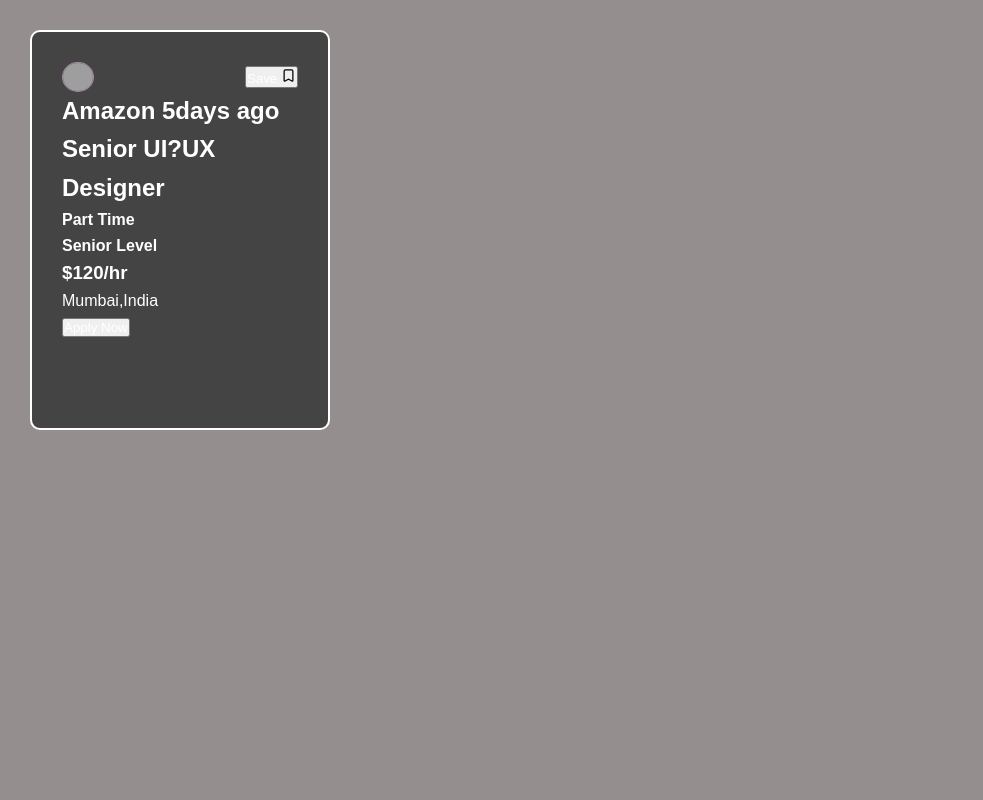
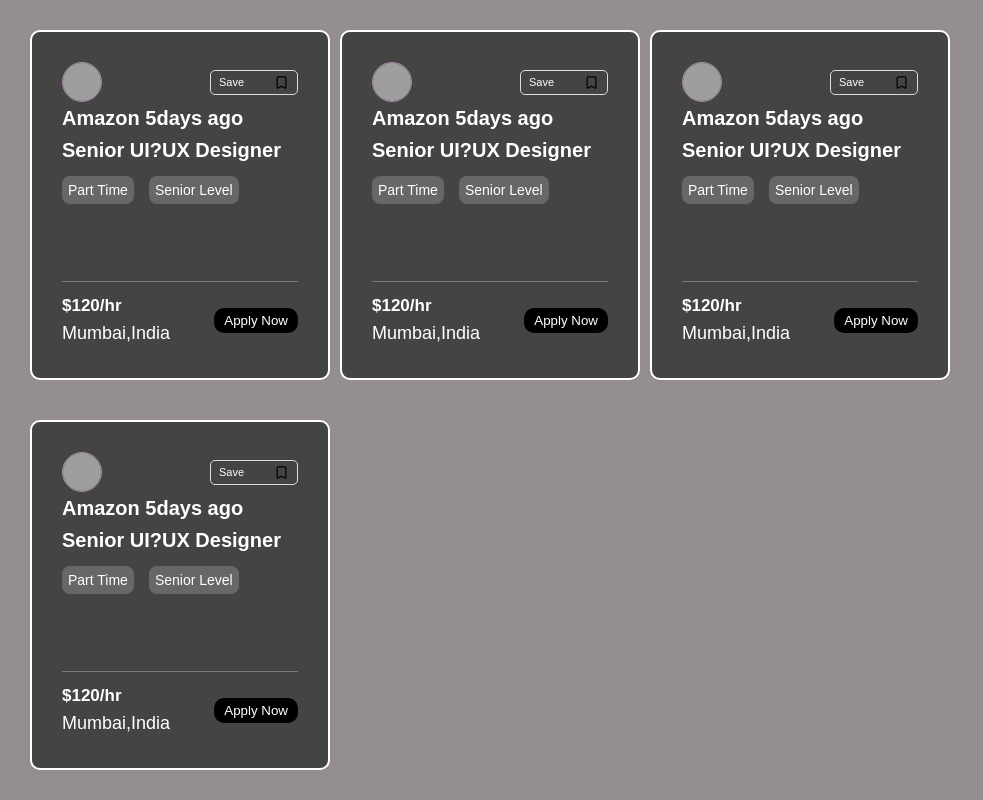
Before and after one commit to sumitsingh7973/MERN-journey, a React (Vite) app in the folder react-journey/react-app/: page / in a window 1280 px wide. Shown: the whole page, without its empty margins (0-983 px from the left). Built offline with nearby package versions, Linux system fonts and the light colour scheme; grey boxes are pictures that could not be loaded.

Commit message:
'updated-files'

```diff
--- a/react-journey/react-app/src/App.jsx
+++ b/react-journey/react-app/src/App.jsx
@@ -6,18 +6,89 @@
       <div className="parent">
 
         <div className="card">
-          <div className="top">
+        <div>
+            <div className="top">
             <img src="https://1000logos.net/wp-content/uploads/2016/10/Amazon-logo-meaning.jpg" alt="" />
            <button>Save <Bookmark size={15} color="black" /></button>
           </div>
           <div className="center">
             <h2>Amazon <span>5days ago</span></h2>
             <h2>Senior UI?UX Designer</h2>
-            <div>
+            <div className='tag'>
               <h4>Part Time</h4>
               <h4>Senior Level</h4>
             </div>
           </div>
+        </div>
+          <div className="bottom">
+              <div>
+                <h3>$120/hr</h3>
+                <p>Mumbai,India</p>
+              </div>
+              <button>Apply Now</button>
+          </div>
+        </div>
+        <div className="card">
+        <div>
+            <div className="top">
+            <img src="https://1000logos.net/wp-content/uploads/2016/10/Amazon-logo-meaning.jpg" alt="" />
+           <button>Save <Bookmark size={15} color="black" /></button>
+          </div>
+          <div className="center">
+            <h2>Amazon <span>5days ago</span></h2>
+            <h2>Senior UI?UX Designer</h2>
+            <div className='tag'>
+              <h4>Part Time</h4>
+              <h4>Senior Level</h4>
+            </div>
+          </div>
+        </div>
+          <div className="bottom">
+              <div>
+                <h3>$120/hr</h3>
+                <p>Mumbai,India</p>
+              </div>
+              <button>Apply Now</button>
+          </div>
+        </div>
+        <div className="card">
+        <div>
+            <div className="top">
+            <img src="https://1000logos.net/wp-content/uploads/2016/10/Amazon-logo-meaning.jpg" alt="" />
+           <button>Save <Bookmark size={15} color="black" /></button>
+          </div>
+          <div className="center">
+            <h2>Amazon <span>5days ago</span></h2>
+            <h2>Senior UI?UX Designer</h2>
+            <div className='tag'>
+              <h4>Part Time</h4>
+              <h4>Senior Level</h4>
+            </div>
+          </div>
+        </div>
+          <div className="bottom">
+              <div>
+                <h3>$120/hr</h3>
+                <p>Mumbai,India</p>
+              </div>
+              <button>Apply Now</button>
+          </div>
+        </div>
+        <div className="card">
+        <div>
+            <div className="top">
+            <img src="https://1000logos.net/wp-content/uploads/2016/10/Amazon-logo-meaning.jpg" alt="" />
+           <button>Save <Bookmark size={15} color="black" /></button>
+          </div>
+          <div className="center">
+            <h2>Amazon <span>5days ago</span></h2>
+            <h2>Senior UI?UX Designer</h2>
+            <div className='tag'>
+              <h4>Part Time</h4>
+              <h4>Senior Level</h4>
+            </div>
+          </div>
+        </div>
           <div className="bottom">
               <div>
                 <h3>$120/hr</h3>
--- a/react-journey/react-app/src/index.css
+++ b/react-journey/react-app/src/index.css
@@ -17,15 +17,22 @@
     width: 100%;
     background-color: #958e8e;
     padding: 30px;
+    display: flex;
+    flex-wrap: wrap;
+    gap: 10px;
 }
 
 .card {
-    height: 400px;
+    display: flex;
+    flex-direction: column;
+    justify-content: space-between;
+    height: 350px;
     width: 300px;
     border: 2px solid white;
     border-radius: 10px;
     background-color: rgb(68, 68, 68);
     padding: 30px;
+    margin-bottom: 30px;
 }
 
 .card .top {
@@ -34,12 +41,80 @@
     justify-content: space-between;
 }
 
-
-
 .top img {
-    height: 30px;
-    width: 32px;
+    height: 40px;
+    width: 40px;
     border-radius: 50%;
     border: 1px solid #dada;
     padding: 32;
 }
+
+.top button{
+    display: flex;
+    align-items: center;
+    border: 1px solid #dadada;
+    padding: 4px 8px;
+    font-size: 11px;
+    border-radius: 5px;
+    gap: 30px;
+    color:#fefafa;
+    background-color: transparent;
+}
+
+
+.center h3{
+    font-size: 17px;
+    font-weight: 500;
+}
+
+.center h3 span{
+    font-size: 9px;
+    font-weight: 400;
+    color: #958e8e;
+}
+
+.center h2{
+    font-size: 20px
+}
+
+.center .tag{
+    display: flex;
+    gap: 15px;
+    margin-top: 10px;
+}
+
+.center .tag h4{
+    font-size: 14px;
+    background-color: rgb(104, 102, 102);
+    color: white;
+    padding: 3px 6px;
+    font-weight: 400;
+    border-radius: 8px;
+}
+
+.bottom{
+    display: flex;
+    align-items: center;
+    justify-content: space-between;
+    border-top: 1.5px solid #7f7676;
+    padding-top: 10px ;
+}
+
+.bottom h3{
+    font-size: 17px;
+
+}
+
+.bottom p{
+    font-size: 18px;
+    color: color: #8b8b8b;;
+}
+
+.bottom button{
+    background-color: black;
+    color: white;
+    padding: 5px 10px;
+    border: none;
+    border-radius: 10px;
+
+}
```
